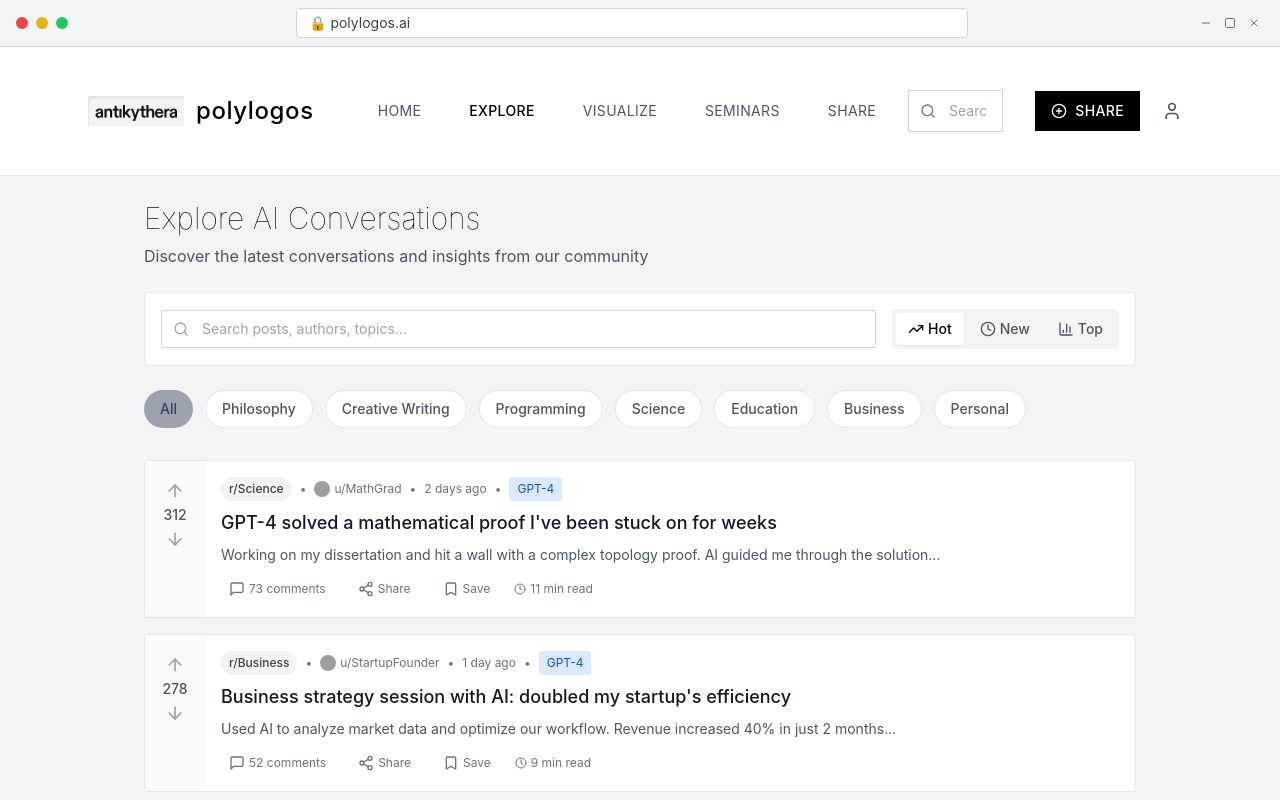
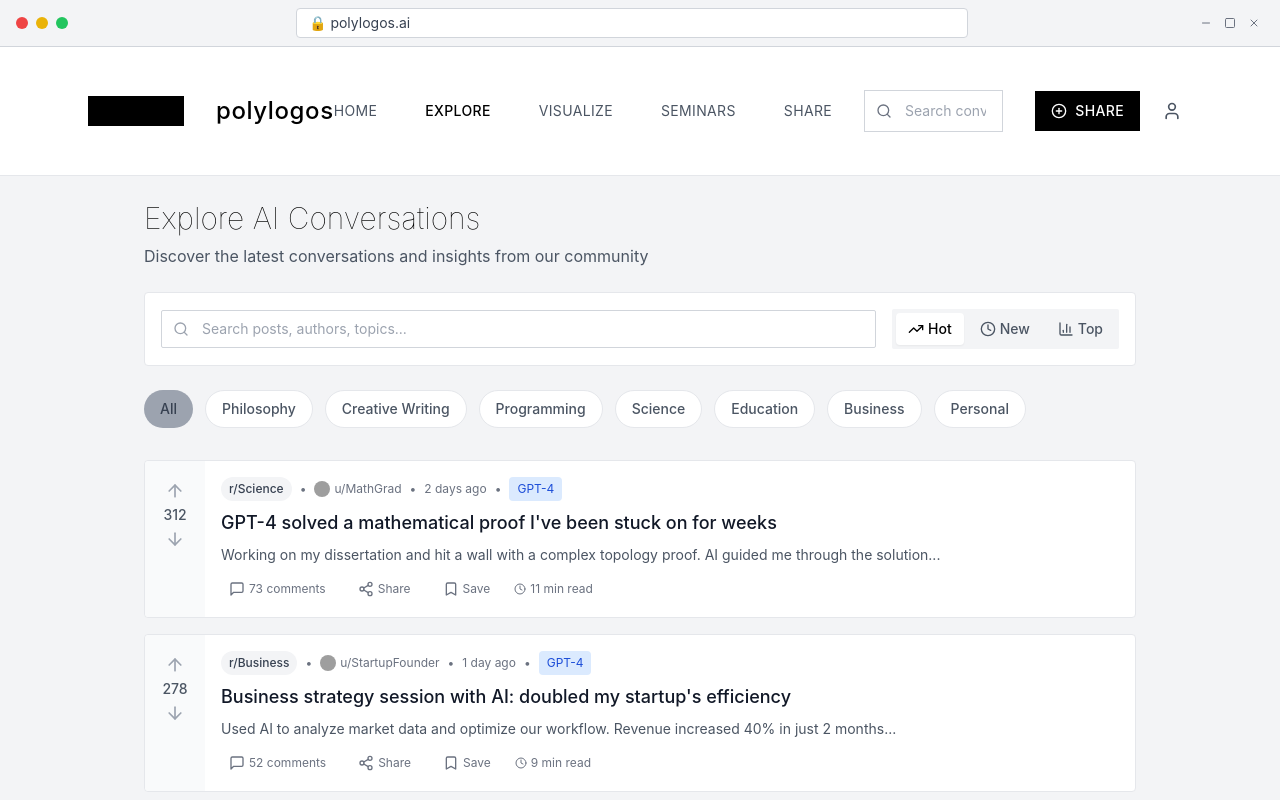
Before and after one commit to benjaminbratton/ai-chat-chronicles, a React (Vite) app: page /explore in a window 1280 px wide. Shown: the top 800 px of the page. Built offline with nearby package versions, Linux system fonts and the light colour scheme; grey boxes are pictures that could not be loaded.

Commit message:
Refactor:
Make Antikythera logo black and white and move it to the top left.

```diff
--- a/src/components/Header.tsx
+++ b/src/components/Header.tsx
@@ -9,14 +9,14 @@ export const Header = () => {
     <header className="bg-white border-b border-gray-200">
       <div className="max-w-6xl mx-auto px-6 py-4">
         <div className="flex items-center justify-between">
-          {/* Logo */}
-          <div className="flex items-center space-x-3">
-            <Link to="/" className="flex items-center space-x-3">
+          {/* Logo - Top Left */}
+          <div className="flex items-center">
+            <Link to="/" className="mr-8">
               <div className="w-30 h-30 flex items-center justify-center">
                 <img
                   src="/lovable-uploads/eb8b367e-f658-4eb1-8d60-947f96b41ed4.png"
                   alt="Antikythera Logo"
-                  className="w-24 h-24 object-contain"
+                  className="w-24 h-24 object-contain filter contrast-200 brightness-0"
                   onError={(e) => {
                     // Fallback to a simple geometric logo if the image fails to load
                     const target = e.currentTarget as HTMLImageElement;
@@ -25,10 +25,14 @@ export const Header = () => {
                     if (fallback) fallback.style.display = 'flex';
                   }}
                 />
-                <div className="w-24 h-24 bg-purple-600 rounded-full flex items-center justify-center text-white font-bold text-xl hidden">
+                <div className="w-24 h-24 bg-black rounded-full flex items-center justify-center text-white font-bold text-xl hidden">
                   A
                 </div>
               </div>
+            </Link>
+
+            {/* Polylogos Title */}
+            <Link to="/">
               <h1 className="text-2xl font-medium text-black tracking-wide">
                 polylogos
               </h1>
@@ -36,7 +40,7 @@ export const Header = () => {
           </div>
 
           {/* Navigation */}
-          <nav className="hidden md:flex items-center space-x-12 ml-16">
+          <nav className="hidden md:flex items-center space-x-12">
             <Link
               to="/"
               className={`text-sm tracking-wide uppercase transition-colors ${
```
